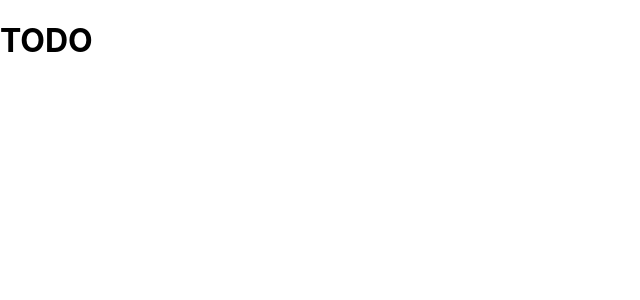
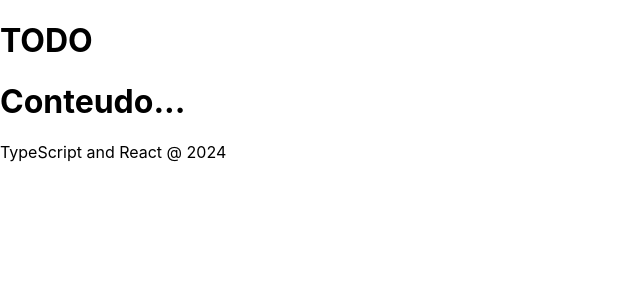
Before and after one commit to Igorth/everything-typescript, a React (Create React App) app in the folder ts-todolist/: page / in a window 1280 px wide. Shown: the top 300 px of the page, without its empty margins (0-640 px from the left). Built offline with nearby package versions, Linux system fonts and the light colour scheme; the HTML template or start-up script is replaced by a standard one.

Commit message:
feat: create header and footer components

```diff
--- a/ts-todolist/src/App.tsx
+++ b/ts-todolist/src/App.tsx
@@ -1,7 +1,17 @@
 import React from 'react';
 
+// Components
+import Header from './components/Header';
+import Footer from './components/Footer';
+
 function App() {
-  return <h1>TODO</h1>;
+  return (
+    <div>
+      <Header />
+      <h1>Conteudo...</h1>
+      <Footer />
+    </div>
+  );
 }
 
 export default App;
--- /dev/null
+++ b/ts-todolist/src/components/Footer.tsx
@@ -0,0 +1,13 @@
+import React from 'react';
+
+const Footer = () => {
+  return (
+    <footer>
+      <p>
+        <span>TypeScript and React</span> @ 2024
+      </p>
+    </footer>
+  );
+};
+
+export default Footer;
--- /dev/null
+++ b/ts-todolist/src/components/Header.tsx
@@ -0,0 +1,11 @@
+import React from 'react';
+
+const Header = () => {
+  return (
+    <header>
+      <h1>TODO</h1>
+    </header>
+  );
+};
+
+export default Header;
```
